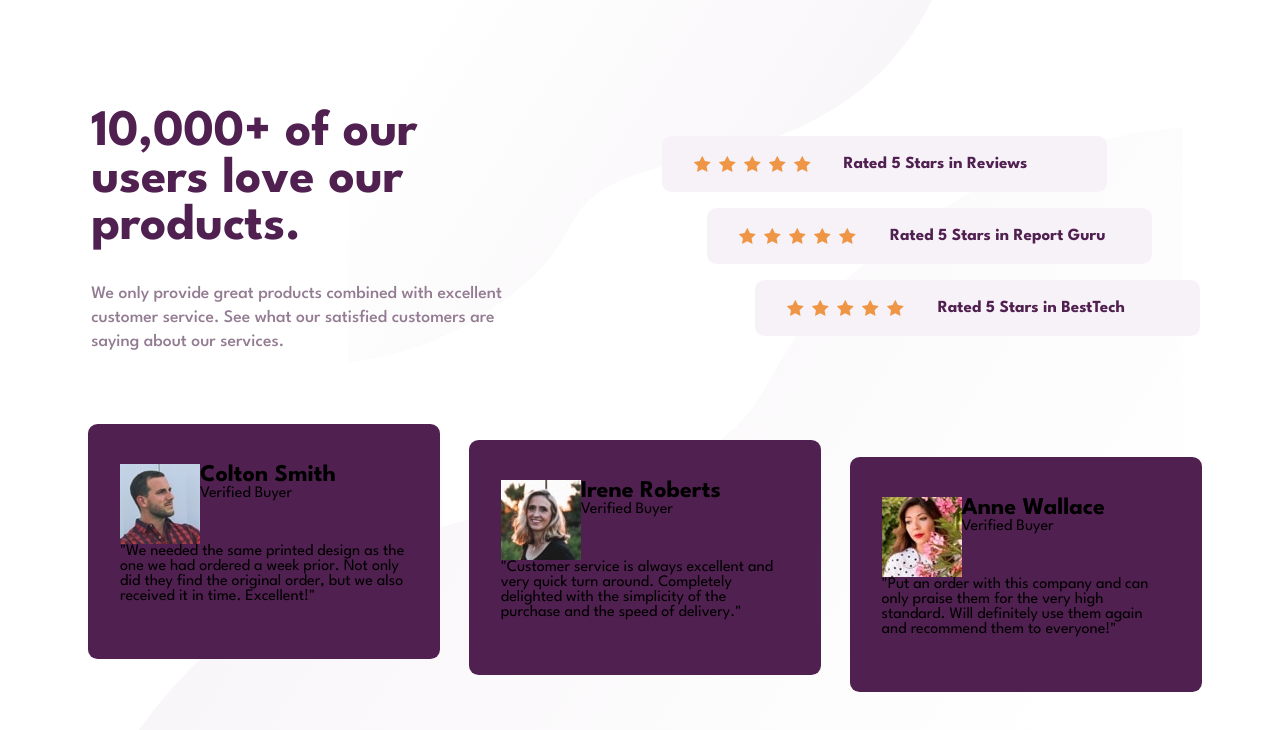
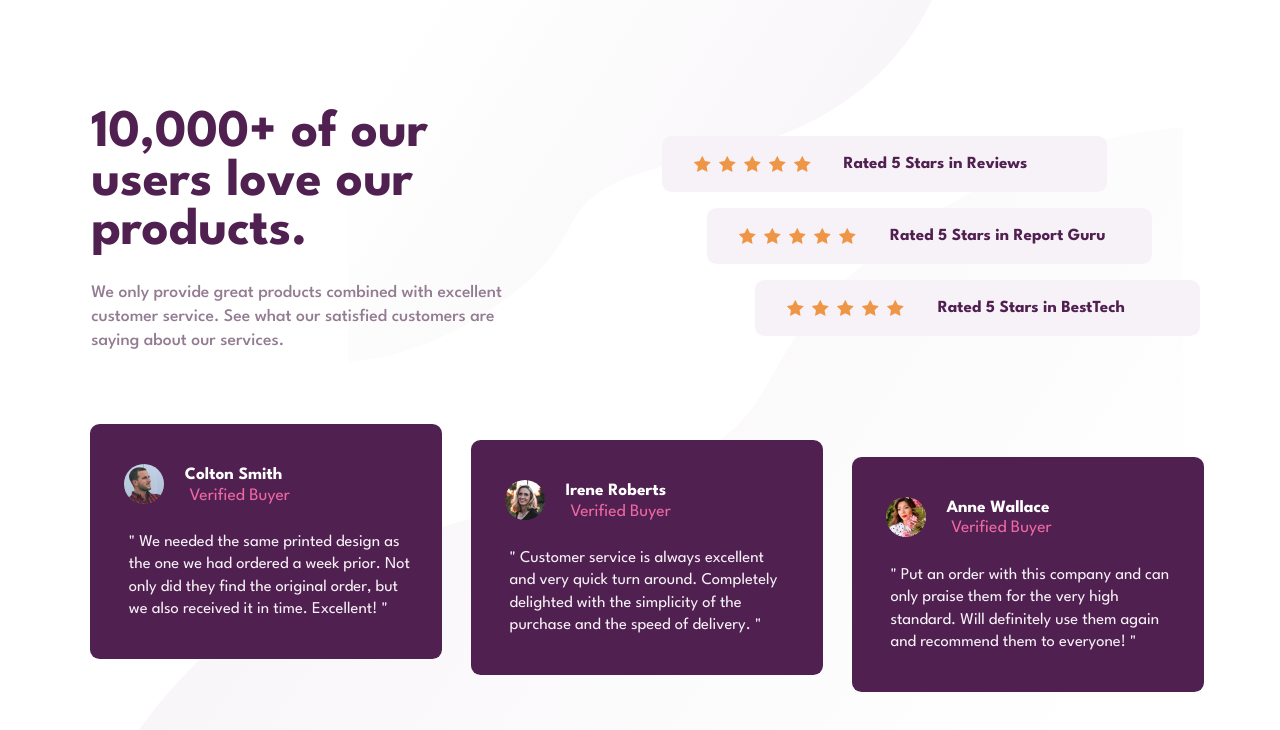
Before and after one commit to BraynnerM/social-proof-section-master, a React (Vite) app: page / in a window 1280 px wide. Shown: the top 730 px of the page. Built offline with nearby package versions, Linux system fonts and the light colour scheme.

Commit message:
versão desktop finalizada

```diff
--- a/src/App.jsx
+++ b/src/App.jsx
@@ -51,10 +51,10 @@ function App() {
           <img src="./src/assets/image-colton.jpg" alt="user-photo" />
           <div>
             <h2>Colton Smith</h2>
-            <p>Verified Buyer</p>
+            <p className="subname">Verified Buyer</p>
           </div>
         </div>
-        <p>"We needed the same printed design as the one we had ordered a week prior. Not only did they find the original order, but we also received it in time. Excellent!"</p>
+        <p>" We needed the same printed design as the one we had ordered a week prior. Not only did they find the original order, but we also received it in time. Excellent! "</p>
       </span>
 
       <span>
@@ -62,10 +62,10 @@ function App() {
           <img src="./src/assets/image-irene.jpg" alt="user-photo" />
           <div>
             <h2>Irene Roberts</h2>
-            <p>Verified Buyer</p>
+            <p className="subname">Verified Buyer</p>
           </div>
         </div>
-        <p>"Customer service is always excellent and very quick turn around. Completely delighted with the simplicity of the purchase and the speed of delivery."</p>
+        <p>" Customer service is always excellent and very quick turn around. Completely delighted with the simplicity of the purchase and the speed of delivery. "</p>
       </span>
 
       <span>
@@ -73,10 +73,10 @@ function App() {
           <img src="./src/assets/image-anne.jpg" alt="user-photo" />
           <div>
             <h2>Anne Wallace</h2>
-            <p>Verified Buyer</p>
+            <p className="subname">Verified Buyer</p>
           </div>
         </div>
-        <p>"Put an order with this company and can only praise them for the very high standard. Will definitely use them again and recommend them to everyone!"</p>
+        <p>" Put an order with this company and can only praise them for the very high standard. Will definitely use them again and recommend them to everyone! "</p>
       </span>
 
     </div>
--- a/src/styles/components/app.sass
+++ b/src/styles/components/app.sass
@@ -18,8 +18,8 @@
             margin: 0.3rem .7rem
             h1
                 color: variables.$h1-card-bg-color
-                font-size: 3.2rem
-                width: 21rem
+                font-size: 3.3rem
+                width: 22rem
 
             p
                 color: variables.$p-color
@@ -27,7 +27,7 @@
                 font-weight: 500
                 width: 28rem
                 line-height: 1.5rem
-                margin-top: 2rem
+                margin-top: 1.6rem
 
         .rating
             width: 100%
@@ -70,12 +70,32 @@
         flex-direction: row
         gap: 1.8rem
         align-items: center
-        margin-left: .5rem
+        margin-left: .65rem
 
         span
             @include mixins.user-box
             .user
                 display: flex
+                gap: 1.3rem
+                .subname
+                    color: variables.$sub-name-color
+                    font-size: 1.09rem
+                    padding-top: .1rem
+                img
+                    border-radius: 50%
+                    width: 2.5rem
+                    height: 2.5rem
+                h2
+                    color: variables.$name-color
+                    font-size: 1.08rem
+                    padding-top: 0.19rem
+            p
+                color: variables.$rating-bg-color
+                padding-top: 1.5rem
+                padding-left: 0.3rem
+                font-size: 1.03rem
+                line-height: 1.4rem
+
 
 
         span:nth-child(1)
--- a/src/styles/mixins.sass
+++ b/src/styles/mixins.sass
@@ -13,4 +13,4 @@
     height: 14.7rem
     border: 0 solid
     border-radius: 0.6rem
-    padding: 2.5rem 2rem
+    padding: 2.5rem 1.9rem 2.5rem 2.1rem
```
